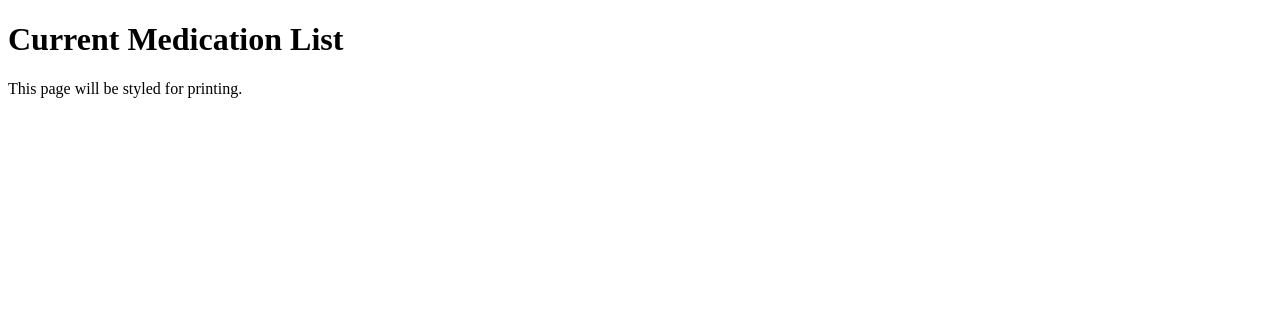
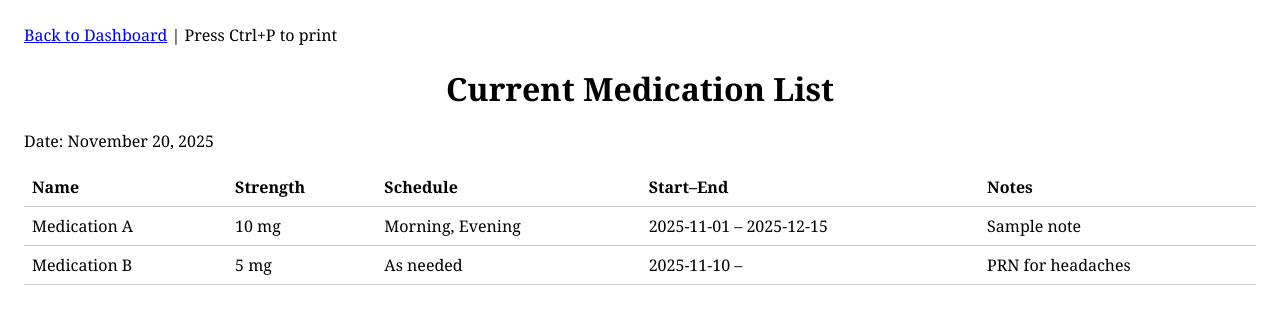
Before and after one commit to SuperJamey/meds-tracker, a Flask app: page /print in a window 1280 px wide. Shown: the top 324 px of the page. Run offline with Flask 3, Linux system fonts and the light colour scheme.

Commit message:
Update print.html with initial table layout

```diff
--- a/frontend/templates/print.html
+++ b/frontend/templates/print.html
@@ -3,9 +3,64 @@
 <head>
   <meta charset="utf-8">
   <title>Current Medication List</title>
+  <style>
+    body {
+      font-family: Georgia, serif;
+      margin: 24px;
+    }
+    h1 {
+      text-align: center;
+      margin-bottom: 20px;
+    }
+    table {
+      width: 100%;
+      border-collapse: collapse;
+    }
+    th, td {
+      border-bottom: 1px solid #ccc;
+      padding: 8px;
+      text-align: left;
+    }
+    @media print {
+      .no-print { display: none; }
+    }
+  </style>
 </head>
 <body>
+  <div class="no-print">
+    <a href="/">Back to Dashboard</a> | Press Ctrl+P to print
+  </div>
+
   <h1>Current Medication List</h1>
-  <p>This page will be styled for printing.</p>
+  <p>Date: November 20, 2025</p>
+
+  <table>
+    <thead>
+      <tr>
+        <th>Name</th>
+        <th>Strength</th>
+        <th>Schedule</th>
+        <th>Start–End</th>
+        <th>Notes</th>
+      </tr>
+    </thead>
+    <tbody>
+      <!-- Placeholder rows -->
+      <tr>
+        <td>Medication A</td>
+        <td>10 mg</td>
+        <td>Morning, Evening</td>
+        <td>2025-11-01 – 2025-12-15</td>
+        <td>Sample note</td>
+      </tr>
+      <tr>
+        <td>Medication B</td>
+        <td>5 mg</td>
+        <td>As needed</td>
+        <td>2025-11-10 – </td>
+        <td>PRN for headaches</td>
+      </tr>
+    </tbody>
+  </table>
 </body>
 </html>
```
